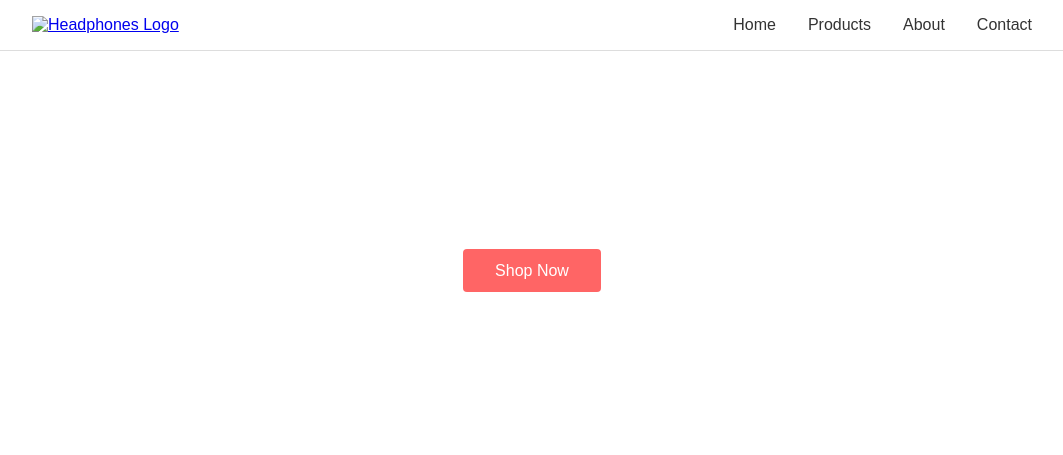
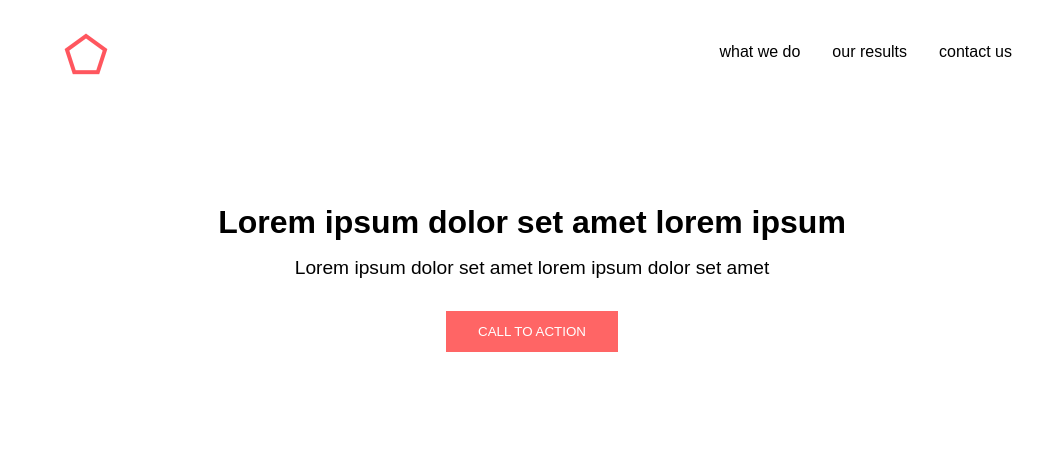
Before and after one commit to Omnia-2101/alx_html_css, a plain HTML site: page headphones/0-index.html in a window 1280 px wide. Shown: the whole page, without its empty margins (108-1171 px from the left). Drawn offline with Linux system fonts and the light colour scheme; a web font is replaced by a local one.

Commit message:
Add header/hero section

```diff
--- a/headphones/0-index.html
+++ b/headphones/0-index.html
@@ -1,38 +1,29 @@
 <!DOCTYPE html>
 <html lang="en">
 <head>
-    <meta charset="UTF-8">
+  <meta charset="UTF-8" />
   <title>Headphones</title>
-    <meta name="viewport" content="width=device-width, initial-scale=1.0">
-    <link rel="stylesheet" href="0-styles.css">
+  <link rel="stylesheet" href="0-styles.css" />
+  <!-- Icon font -->
+  <link rel="stylesheet" href="fonts/holberton_school-icon.css" />
 </head>
 <body>
-
-    <!-- Header -->
-    <header class="site-header">
+  <header>
     <div class="container">
-            <a href="#" class="logo">
-                <img src="images_/logo.png" alt="Headphones Logo">
-            </a>
-            <nav class="main-nav">
-                <ul>
-                    <li><a href="#home">Home</a></li>
-                    <li><a href="#products">Products</a></li>
-                    <li><a href="#about">About</a></li>
-                    <li><a href="#contact">Contact</a></li>
+      <nav class="navbar">
+        <img src="images/logo_headphones.png" alt="Headphones logo" class="logo" />
+        <ul class="nav-links">
+          <li><a href="#">what we do</a></li>
+          <li><a href="#">our results</a></li>
+          <li><a href="#">contact us</a></li>
         </ul>
       </nav>
+      <div class="hero">
+        <h1>Lorem ipsum dolor set amet lorem ipsum</h1>
+        <p>Lorem ipsum dolor set amet lorem ipsum dolor set amet</p>
+        <button>CALL TO ACTION</button>
+      </div>
     </div>
   </header>
-
-    <!-- Hero Section -->
-    <section class="hero" id="home">
-        <div class="container">
-            <h1>Experience the Future of Sound</h1>
-            <p>Premium wireless headphones with outstanding sound and comfort.</p>
-            <a href="#products" class="cta-btn">Shop Now</a>
-        </div>
-    </section>
-
 </body>
 </html>
--- a/headphones/0-styles.css
+++ b/headphones/0-styles.css
@@ -1,3 +1,4 @@
+/* Reset */
 * {
   margin: 0;
   padding: 0;
@@ -6,91 +7,62 @@
 
 /* Variables */
 :root {
-    --primary-color: #FF6565;
-    --bg-color: #fff;
-    --text-color: #333;
+  --main-color: #FF6565;
+  --font-body: 'Source Sans Pro', sans-serif;
   --max-width: 1000px;
-    --mobile-width: 480px;
 }
 
-/* Base */
 body {
-    font-family: "Source Sans Pro", sans-serif;
-    color: var(--text-color);
-    background: var(--bg-color);
+  font-family: var(--font-body);
+  color: #000;
 }
 
 .container {
-    width: 90%;
   max-width: var(--max-width);
   margin: 0 auto;
-    padding: 1rem 0;
+  padding: 0 20px;
 }
 
-/* Header */
-.site-header {
-    border-bottom: 1px solid #ddd;
-}
-.site-header .container {
+/* Navigation */
+.navbar {
   display: flex;
   align-items: center;
   justify-content: space-between;
+  padding: 20px 0;
 }
-.main-nav ul {
+.nav-links {
   list-style: none;
   display: flex;
   gap: 2rem;
 }
-.main-nav a {
-    color: var(--text-color);
+.nav-links a {
   text-decoration: none;
-    transition: color 0.3s;
+  color: inherit;
 }
-.main-nav a:hover,
-.main-nav a:active {
-    color: var(--primary-color);
+.nav-links a:hover {
+  color: var(--main-color);
 }
 
-/* Hero */
+/* Hero section */
 .hero {
-    background: url('images_/hero-bg.jpg') center/cover no-repeat;
-    padding: 5rem 0;
+  padding: 100px 0;
   text-align: center;
-    color: #fff;
 }
 .hero h1 {
-    font-size: 2.5rem;
+  font-size: 2rem;
   margin-bottom: 1rem;
 }
 .hero p {
   font-size: 1.2rem;
   margin-bottom: 2rem;
 }
-.cta-btn {
+button {
+  background: var(--main-color);
+  border: none;
   padding: 0.8rem 2rem;
-    background: var(--primary-color);
-    border: none;
-    border-radius: 4px;
   color: #fff;
-    text-decoration: none;
   cursor: pointer;
-    transition: opacity 0.3s;
 }
-.cta-btn:hover,
-.cta-btn:active {
+button:hover {
   opacity: 0.9;
 }
-
-/* Responsive Design */
-@media screen and (max-width: 480px) {
-    .main-nav ul {
-        flex-direction: column;
-        gap: 1rem;
-    }
-    .hero h1 {
-        font-size: 1.8rem;
-    }
-    .hero p {
-        font-size: 1rem;
-    }
-}
```
Lines whose indentation alone changed are shown as unchanged.
